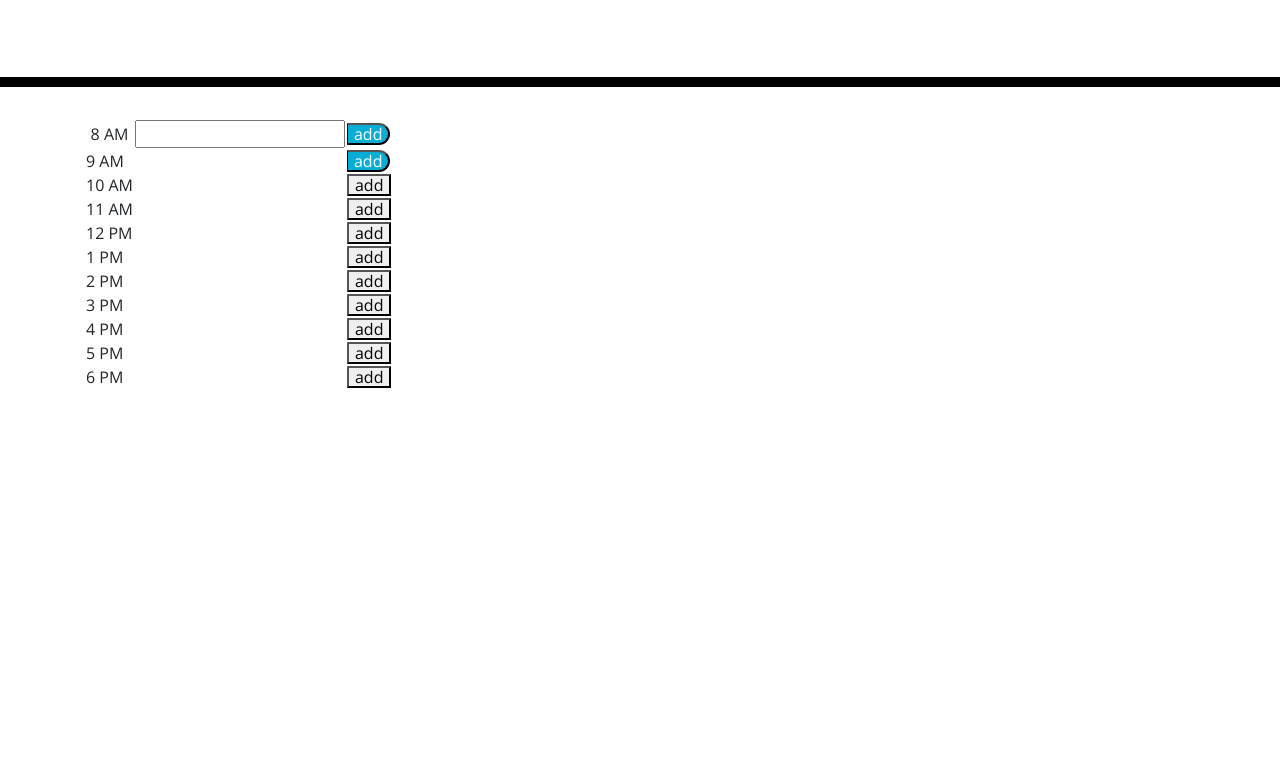
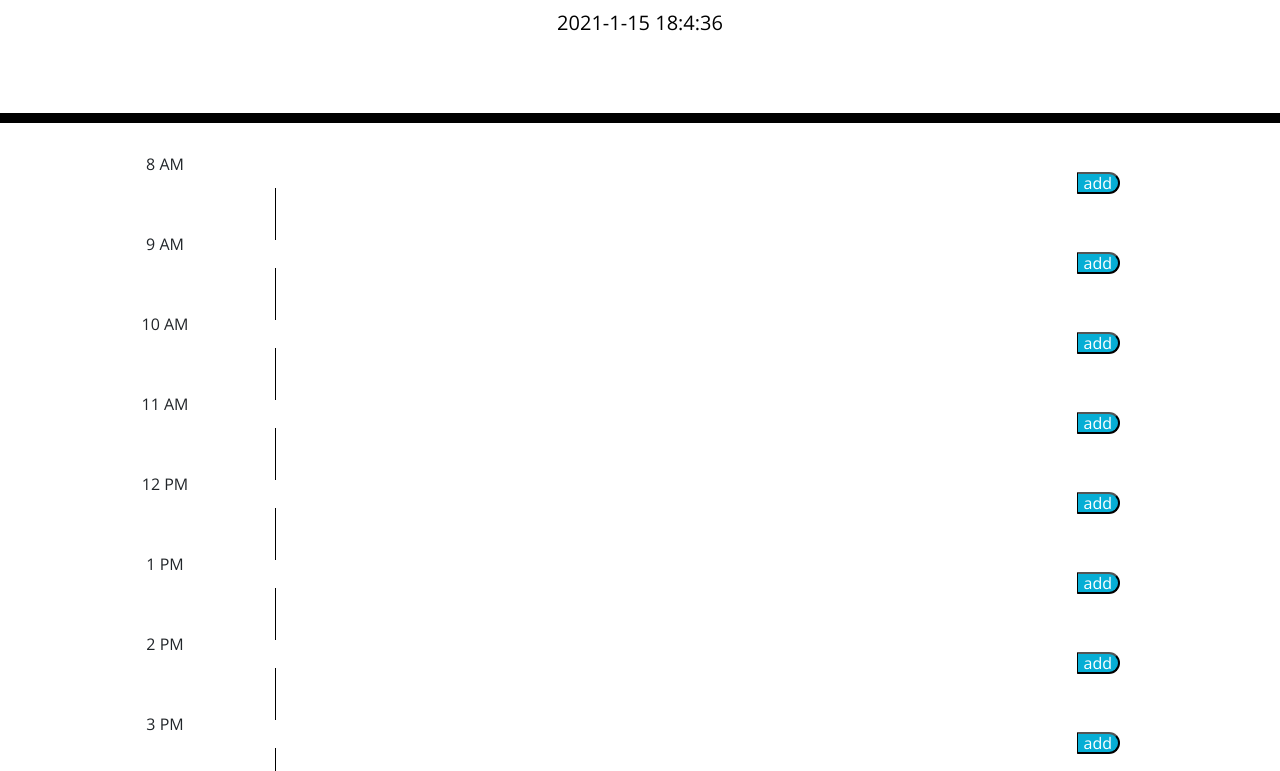
Before and after one commit to jjannross/dayplanner, a plain HTML site: page index.html in a window 1280 px wide. Shown: the part 181-952 px from the top of the page. Before the commit the page ends 800 px from the top, so only its background shows below. Drawn offline with nearby package versions, Linux system fonts and the light colour scheme.

Commit message:
added date, time, and began local storage

```diff
--- a/assets/script.js
+++ b/assets/script.js
@@ -1,44 +1,66 @@
-// get current date and time, display it
-
-var dateTime = document.getElementById("#currentDay");
+// get current date and time for jumbotron
+var dateEl = $("#currentDay");
 var today = new Date();
 var date =
   today.getFullYear() + "-" + (today.getMonth() + 1) + "-" + today.getDate();
 var time =
   today.getHours() + ":" + today.getMinutes() + ":" + today.getSeconds();
 var dateTime = date + " " + time;
-currentDay.textContent = dateTime;
+dateEl.text(dateTime);
 console.log(dateTime);
 
+// var saveBtn = $(".saveBtn"); dont remember what this is for
 
+//save text area input to local storage when button is clicked.
+saveBtn.on("click", function (event) {
+  //   $(".description").text();
 
-// create hover and funtion to assign classes for past, present, and future, refer to resource in slack
+  //when you click
+  //read from local storage and parse it back JSON.parse
+  //change the object,
+  //write whole object back and stringify
 
-// create click for time block to enter event,
-var description = document.querySelectorAll(".description");
-var saveBtn = document.querySelectorAll("saveBtn");
+  var text = $(event.target).parent().siblings(".description").children().val();
+  console.log(text);
+});
 
-// the button needs to save entered description
-saveBtn.addEventListener("click", function(event) {
-    // event.preventDefault();
+if (localStorage.getItem("time") === null) {
+  var timeBlocks = {
+    8: "test",
+    9: "",
+    10: "",
+    11: "",
+    12: "",
+    13: "",
+    14: "",
+    15: "",
+    16: "",
+    17: "",
+  };
 
+  localStorage.setItem("time", JSON.stringify(timeBlocks));
+}
+
+//will need to creatte some sort of data-attribute for data hour
+
+//use day.js CDN to capture hour then assign classes for .past, . present, . future using if statement will
 
 // have save button, save it locally
-function storedescriptions() {
-    localStorage.setItem(".description", input);
-  }
-//do I need to JSON.stringify(descriptions) here?
+// function storedescriptions() {
+//   localStorage.setItem(".description", input);
+// }
+// //do I need to JSON.stringify(descriptions) here?
 
-function init() {
-    // Get stored descriptions from localStorage
-    // Parsing the JSON string to an object
-    var storedTodos = JSON.parse(localStorage.getItem(".descriptions"));
+// // function init() {
+// //   // Get stored descriptions from localStorage
+// //   // Parsing the JSON string to an object
+// //   var storedTodos = JSON.parse(localStorage.getItem(".descriptions"));
 
-    // If descriptions were retrieved from localStorage, update the todos array to it
-    if (storeddescriptions !== null) {
-        descriptions = storeddescriptions;
-    }
+//   // If descriptions were retrieved from localStorage, update the todos array to it
+//   if (storeddescriptions !== null) {
+//     descriptions = storeddescriptions;
+//   }
 
-    // Render todos to the DOM
-    renderdescriptions();
-  }
+//   // Render todos to the DOM
+//   renderdescriptions();
+// }
--- a/assets/style.css
+++ b/assets/style.css
@@ -11,6 +11,7 @@ textarea {
   color: #000000;
   border-left: 1px solid black;
   padding: 10px;
+  width: 100%;
 }
 
 .jumbotron {
--- a/index.html
+++ b/index.html
@@ -29,7 +29,7 @@
       <p class="lead">A simple calendar app for scheduling your work day</p>
       <p id="currentDay" class="lead"></p>
     </header>
-    <div class="container">
+
     <!-- Timeblocks go here -->
 
     <!-- Steps To Do -->
@@ -40,73 +40,104 @@
     <!-- create function for save button to store to local storage -->
 
     <!-- On table -->
-      <table>
-        <tr>
-          <td class="time-block">8 AM</td>
-          <td class="description"><input type="text" name=".description" id="description"/></td>
-          <td><button class="saveBtn">add</button></td>
-        </tr>
-
-        <tr>
-          <td>9 AM</td>
-          <td></td>
-          <td><button class="saveBtn">add</button></td>
-        </tr>
-        <tr>
-          <td>10 AM</td>
-          <td></td>
-          <td><button>add</button></td>
-        </tr>
-        <tr>
-          <td>11 AM</td>
-          <td></td>
-          <td><button>add</button></td>
-        </tr>
-        <tr>
-          <td>12 PM</td>
-          <td></td>
-          <td><button>add</button></td>
-        </tr>
-        <tr>
-          <td>1 PM</td>
-          <td></td>
-          <td><button>add</button></td>
-        </tr>
-        <tr>
-          <td>2 PM</td>
-          <td></td>
-          <td><button>add</button></td>
-        </tr>
-        <tr>
-          <td>3 PM</td>
-          <td></td>
-          <td><button>add</button></td>
-        </tr>
-        <tr>
-          <td>4 PM</td>
-          <td></td>
-          <td><button>add</button></td>
-        </tr>
-        <tr>
-          <td>5 PM</td>
-          <td></td>
-          <td><button>add</button></td>
-        </tr>
-        <tr>
-          <td>6 PM</td>
-          <td></td>
-          <td><button>add</button></td>
-        </tr>
-      </table>
-
-      </tr>
+    <div class="container">
+      <div class="row">
+        <div class="col-2 time-block">8 AM</div>
+        <div class="col-8 description">
+          <textarea type="text" name="description"></textarea>
+        </div>
+        <div class="col-2">
+          <button class="saveBtn">add</button>
+        </div>
+      </div>
+      <div class="row">
+        <div class="col-2 time-block">9 AM</div>
+        <div class="col-8 description">
+          <textarea type="text" name="description"></textarea>
+        </div>
+        <div class="col-2">
+          <button class="saveBtn">add</button>
+        </div>
+      </div>
+      <div class="row">
+        <div class="col-2 time-block">10 AM</div>
+        <div class="col-8 description">
+          <textarea type="text" name="description"></textarea>
+        </div>
+        <div class="col-2">
+          <button class="saveBtn">add</button>
+        </div>
+      </div>
+      <div class="row">
+        <div class="col-2 time-block">11 AM</div>
+        <div class="col-8 description">
+          <textarea type="text" name="description"></textarea>
+        </div>
+        <div class="col-2">
+          <button class="saveBtn">add</button>
+        </div>
+      </div>
+      <div class="row">
+        <div class="col-2 time-block">12 PM</div>
+        <div class="col-8 description">
+          <textarea type="text" name="description"></textarea>
+        </div>
+        <div class="col-2">
+          <button class="saveBtn">add</button>
+        </div>
+      </div>
+      <div class="row">
+        <div class="col-2 time-block">1 PM</div>
+        <div class="col-8 description">
+          <textarea type="text" name="description"></textarea>
+        </div>
+        <div class="col-2">
+          <button class="saveBtn">add</button>
+        </div>
+      </div>
+      <div class="row">
+        <div class="col-2 time-block">2 PM</div>
+        <div class="col-8 description">
+          <textarea type="text" name="description"></textarea>
+        </div>
+        <div class="col-2">
+          <button class="saveBtn">add</button>
+        </div>
+      </div>
+      <div class="row">
+        <div class="col-2 time-block">3 PM</div>
+        <div class="col-8 description">
+          <textarea type="text" name="description"></textarea>
+        </div>
+        <div class="col-2">
+          <button class="saveBtn">add</button>
+        </div>
+      </div>
+      <div class="row">
+        <div class="col-2 time-block">4 PM</div>
+        <div class="col-8 description">
+          <textarea type="text" name="description"></textarea>
+        </div>
+        <div class="col-2">
+          <button class="saveBtn">add</button>
+        </div>
+      </div>
+      <div class="row">
+        <div class="col-2 time-block">5 PM</div>
+        <div class="col-8 description">
+          <textarea type="text" name="description"></textarea>
+        </div>
+        <div class="col-2">
+          <button class="saveBtn">add</button>
+        </div>
+      </div>
     </div>
 
     <!-- <script>
       dayjs().format();
     </script> -->
     <script src="https://cdnjs.cloudflare.com/ajax/libs/jquery/3.2.1/jquery.min.js"></script>
-    <script src="https://cdnjs.cloudflare.com/ajax/libs/moment.js/2.24.0/moment.min.js"></script>
+    <!-- <script src="https://cdnjs.cloudflare.com/ajax/libs/moment.js/2.24.0/moment.min.js"></script> -->
     <script src="./assets/script.js"></script>
   </body>
 </html>
```
Lines whose indentation alone changed are shown as unchanged.
